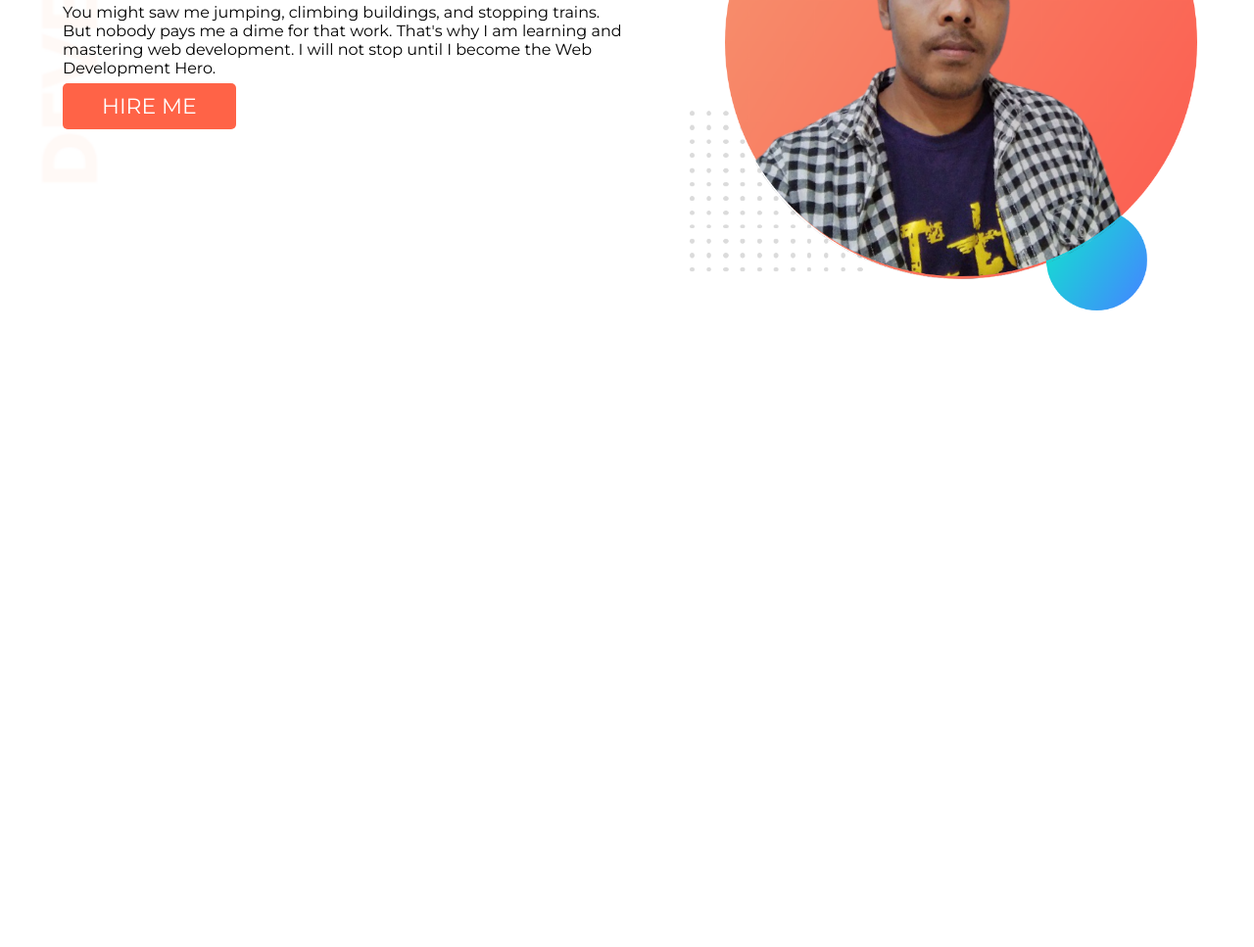
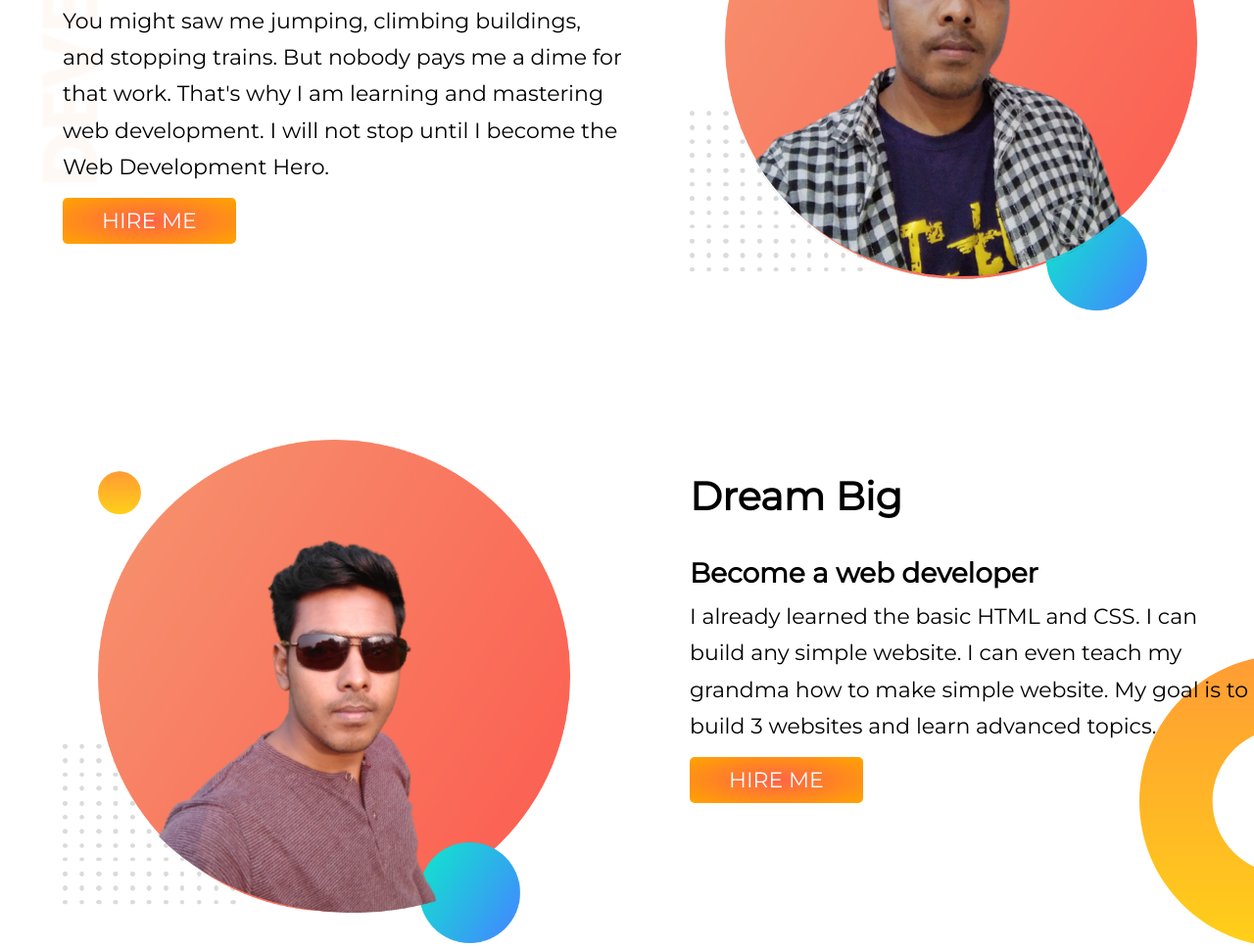
Before and after one commit to Sazedur11/my-portfolio-3, a plain HTML site: page index.html in a window 1280 px wide. Shown: the part 326-1293 px from the top of the page at 98% size. Before the commit the page ends 800 px from the top, so only its background shows below. Drawn offline with Linux system fonts and the light colour scheme.

Commit message:
dream-big-section

```diff
--- a/index.html
+++ b/index.html
@@ -14,7 +14,7 @@
 </head>
 
 <body>
-    <section>
+    <section class="top-bn">
         <div class="half-header">
             <h1>Hello! I’m <span class="name">Sazedur Rahman</span></h1>
             <h2>Learner web developer.</h2>
@@ -30,6 +30,18 @@
             <img src="images/sazedur.png" alt="">
         </div>
     </section>
+    <section class="dream-big">
+        <div class="half-header">
+            <img src="images/sazedur-1.png" alt="">
+        </div>
+        <div class="half-header dream">
+            <h2>Dream Big</h2>
+            <h4>Become a web developer</h4>
+            <p>I already learned the basic HTML and CSS. I can build any simple website. I can even teach my grandma how
+                to make simple website. My goal is to build 3 websites and learn advanced topics.</p>
+            <a class="btn" href="sazedur.com" target="_blank">hire me</a>
+        </div>
+    </section>
 
 </body>
 
--- a/style.css
+++ b/style.css
@@ -3,7 +3,7 @@ body{
     margin: 0;
     padding: 0;
 }
-section{
+.top-bn{
     display: flex;
     background-image: url(images/top-banner.png);
     background-repeat: no-repeat;
@@ -18,7 +18,7 @@ section{
     width: 90%;
 }
 h1{
-    font-size: 36px;
+    font-size: 40px;
 }
 h2{
     font-size: 28px;
@@ -26,13 +26,41 @@ h2{
 .name{
     color: orange;
 }
+h4{
+    margin-bottom: -13px;
+}
+p{
+    font-size: 22px;
+    line-height: 1.7;
+}
 .btn{
     text-decoration: none;
-   background-color: tomato;
+    background-image: radial-gradient(tomato, orange);
     color: white;
     text-transform: uppercase;
     font-size: 22px;
     font-weight: 500;
     padding: 10px 40px;
     border-radius: 5px;
+    margin-top: 10px;
 }
+
+.dream-big{
+    display: flex;
+    margin-top: 10vw;
+}
+.dream-big{
+    background-image: url(images/dream-bg.png);
+    background-repeat: no-repeat;
+    background-position: right bottom;
+}
+.dream h2{
+    font-size: 40px;
+}
+.dream-big h4{
+    font-size: 28px;
+}
+.dream-big p{
+    font-size: 22px;
+    line-height: 1.7;
+}
```
